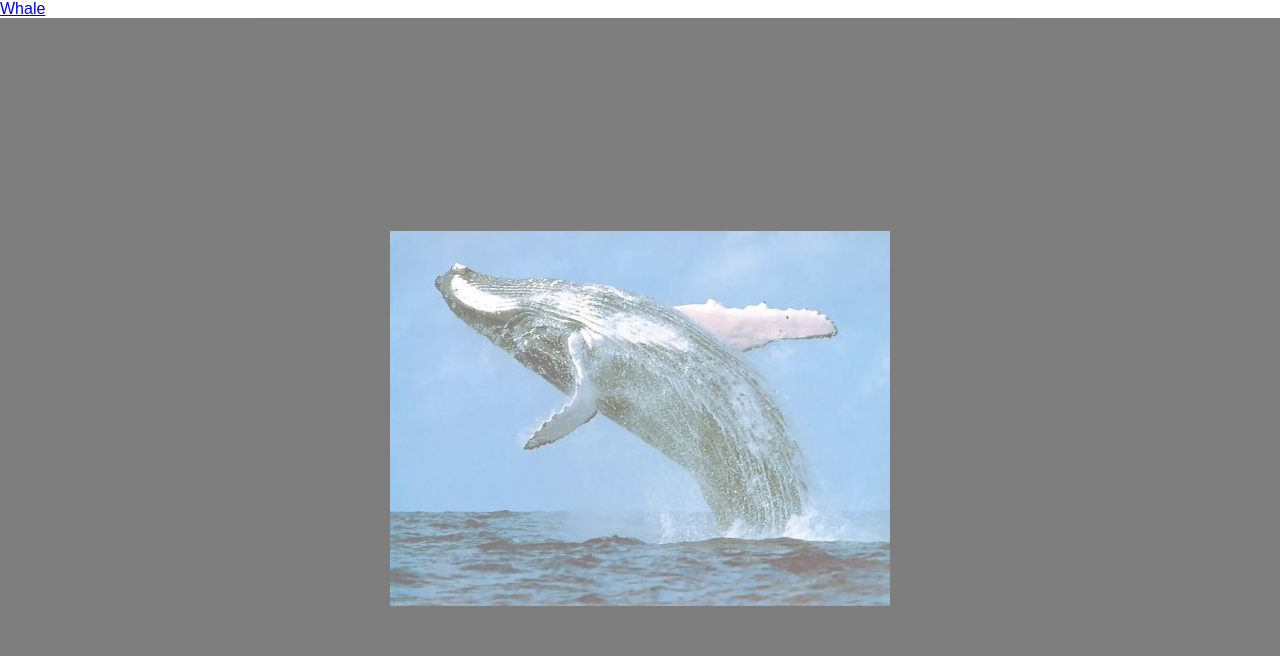
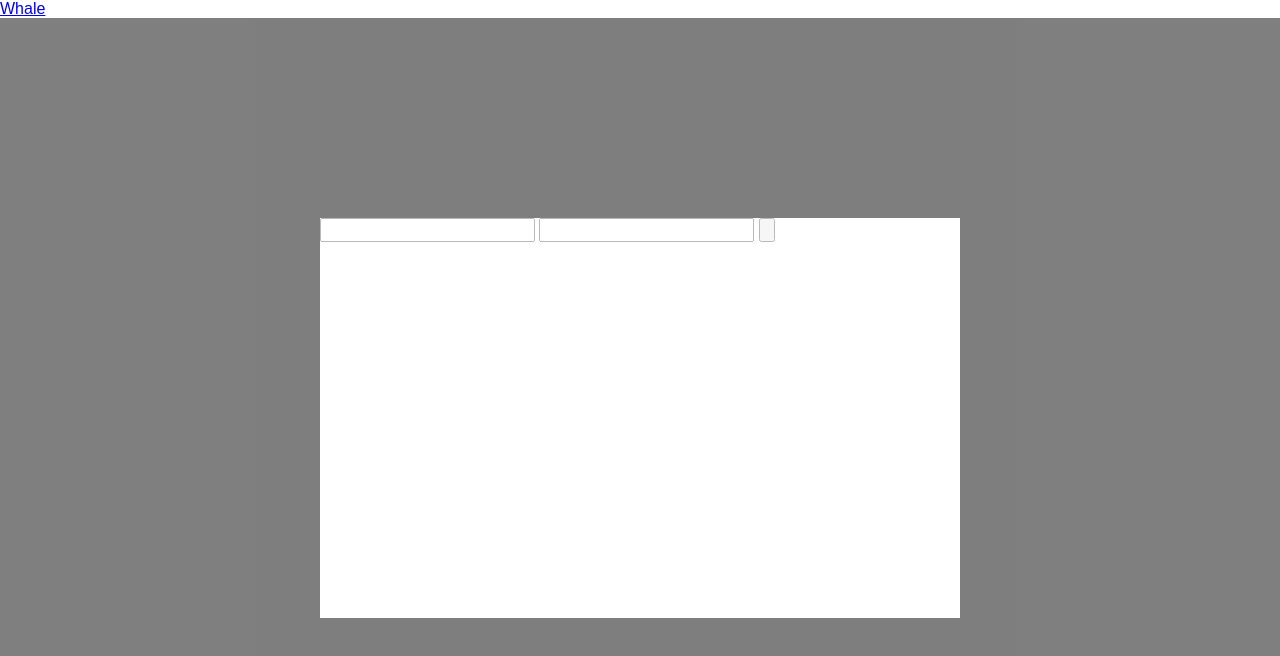
Before and after one commit to SteveSnow/lightbox, a plain HTML site: page index.html in a window 1280 px wide. Both pictures are taken after a click on the link "Whale". Drawn offline with nearby package versions, Linux system fonts and the light colour scheme.

Commit message:
edited click on outer lightbox

```diff
--- a/css/styles.css
+++ b/css/styles.css
@@ -4,5 +4,13 @@
 	background-color:black;
 	opacity: .5;
 	position: absolute;
+	display: flex;
 	display: none;
 }
+.lightBoxInner{
+	width:50%;
+	height: 50%;
+	margin:auto;
+	opacity:1;
+	background-color: white;
+}
--- a/index.html
+++ b/index.html
@@ -14,7 +14,11 @@
     <a href="#" data-img="images/whale.jpg" id="whaleLink">Whale</a>
     <div class="lightBoxOuter">
 	<div class="lightBoxInner">
-		<img src="#" id="lightBoxImage" >
+		<form action="index_submit" method="get" accept-charset="utf-8">
+           <input type="text" name="" value="" placeholder="">
+           <input type="password" name="" value="" placeholder="">
+           <input id="submitBtn" type="submit" name="" value="">
+        </form>
 	</div>
 </div>
 </body>
--- a/scripts/main.js
+++ b/scripts/main.js
@@ -4,12 +4,22 @@ $(document).ready(function() {
     });
 
     $('.lightBoxOuter').click(function(e) {
+var inner =$('lightBoxInner')
+if (e.target.className !== 'lightBoxOuter'){
+return;
+}
+
         hideWhale(e)
     });
 
+
+  // $('#submitBtn').click(function(e) {
+  //      debugger;
+  //      e.preventDefault()
+  //   });
     $(window).resize(function(e) {
-    	   var image = $('#lightBoxImage');
-    	   centerImage(image);
+        var image = $('#lightBoxImage');
+        centerImage(image);
     });
 });
 
@@ -18,7 +28,9 @@ function showWhale(e) {
     var image = $('#lightBoxImage');
     image.attr('src', url);
     centerImage(image);
+
     $('.lightBoxOuter').show();
+$('.lightBoxOuter').css('display','flex');
 
 }
 
```
